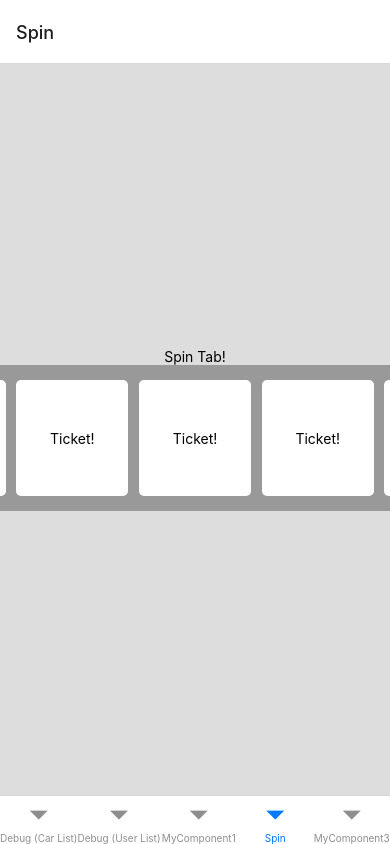
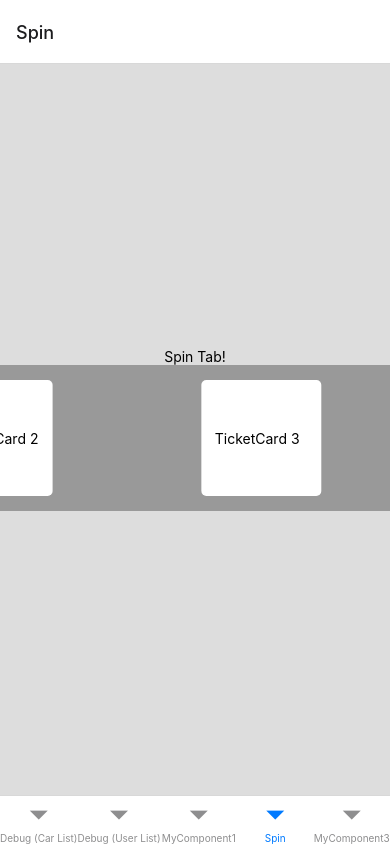
Before and after one commit to TidosDK/AutoGambling, a React Native app: screen /Spin in a window 390 px wide. Built offline with nearby package versions, Linux system fonts and the light colour scheme.

Commit message:
WIP Transfer to other pc;)

```diff
--- a/components/spin/SpinContainer.tsx
+++ b/components/spin/SpinContainer.tsx
@@ -1,7 +1,57 @@
-import React from 'react';
-import { View, Text, StyleSheet } from "react-native";
+import React, {useEffect, useRef} from 'react';
+import { View, Text, StyleSheet, Dimensions, Animated } from "react-native";
 import TicketCard from './TicketCard';
 
+const {width: screenWidth} = Dimensions.get('window');
+
+const SpinContainer: React.FC = () => {
+    const ticketCount: number = 5;
+    const ticketSize: number = screenWidth * 0.18;
+    const tickets = Array.from({length: ticketCount}, (_, i) => `TicketCard ${i + 1}`);
+
+    const speedPerPixel: number = 5;
+
+    const animatedValues = useRef<Animated.Value[]>(
+        tickets.map(() => new Animated.Value(0))
+    ).current;
+
+    useEffect(() => {
+        animatedValues.forEach((animatedValue, index) => {
+            animateTicket(animatedValue, index);
+        });
+    });
+
+    const animateTicket = (animatedValue: Animated.Value, index: number) => {
+        const initialPosition = screenWidth + index * (ticketSize + 10); // Start position on the right
+        const endPosition = -ticketSize; // End position off the left
+
+        const distance = initialPosition - endPosition;
+
+        const duration = distance * speedPerPixel;
+
+        animatedValue.setValue(initialPosition); // Set initial position
+
+        Animated.timing(animatedValue, {
+            toValue: endPosition,
+            duration: duration, // Time for the ticket to travel across the screen
+            useNativeDriver: true,
+        }).start(() => {
+            // After animation ends, reset position to right
+            animateTicket(animatedValue, index);
+        });
+    };
+
+    return (
+        <View style={styles.container}>
+            {tickets.map((ticket, index) => (
+                <TicketCard key={index} rarity={ticket} xPosition={animatedValues[index]} />
+        ))}
+        </View>
+    );
+}
+
+
+/*
 
 export default function SpinContainer() {
     return (
@@ -15,13 +65,18 @@ export default function SpinContainer() {
     )
 }
 
+*/
+
 const styles = StyleSheet.create({
     container: {
         backgroundColor: '#999',
         alignItems: 'center',
-        justifyContent: 'space-evenly',
+        position: 'relative',
+        //justifyContent: 'space-evenly',
         flexDirection: 'row',
         width: '160%',
         height: '20%',
     },
 });
+
+export default SpinContainer;
--- a/components/spin/TicketCard.tsx
+++ b/components/spin/TicketCard.tsx
@@ -1,17 +1,25 @@
 import React from 'react';
-import { View, Text, StyleSheet } from "react-native";
+import { View, Text, StyleSheet, Animated } from "react-native";
 
 
-export default function TicketCard() {
+interface TicketProp {
+    rarity: string;
+    xPosition: Animated.Value;
+}
+
+const TicketCard: React.FC<TicketProp> = ({rarity, xPosition}) => {
     return (
-        <View style={styles.container}>
-            <Text>Ticket!</Text>
-        </View>
+        <Animated.View style={[styles.ticketCard, { transform:[{ translateX: xPosition}] }]}>
+            <Text>{rarity}</Text>
+        </Animated.View>
     )
 }
 
+export default TicketCard;
+
+
 const styles = StyleSheet.create({
-    container: {
+    ticketCard: {
         backgroundColor: '#fff',
         alignItems: 'center',
         justifyContent: 'center',
```
